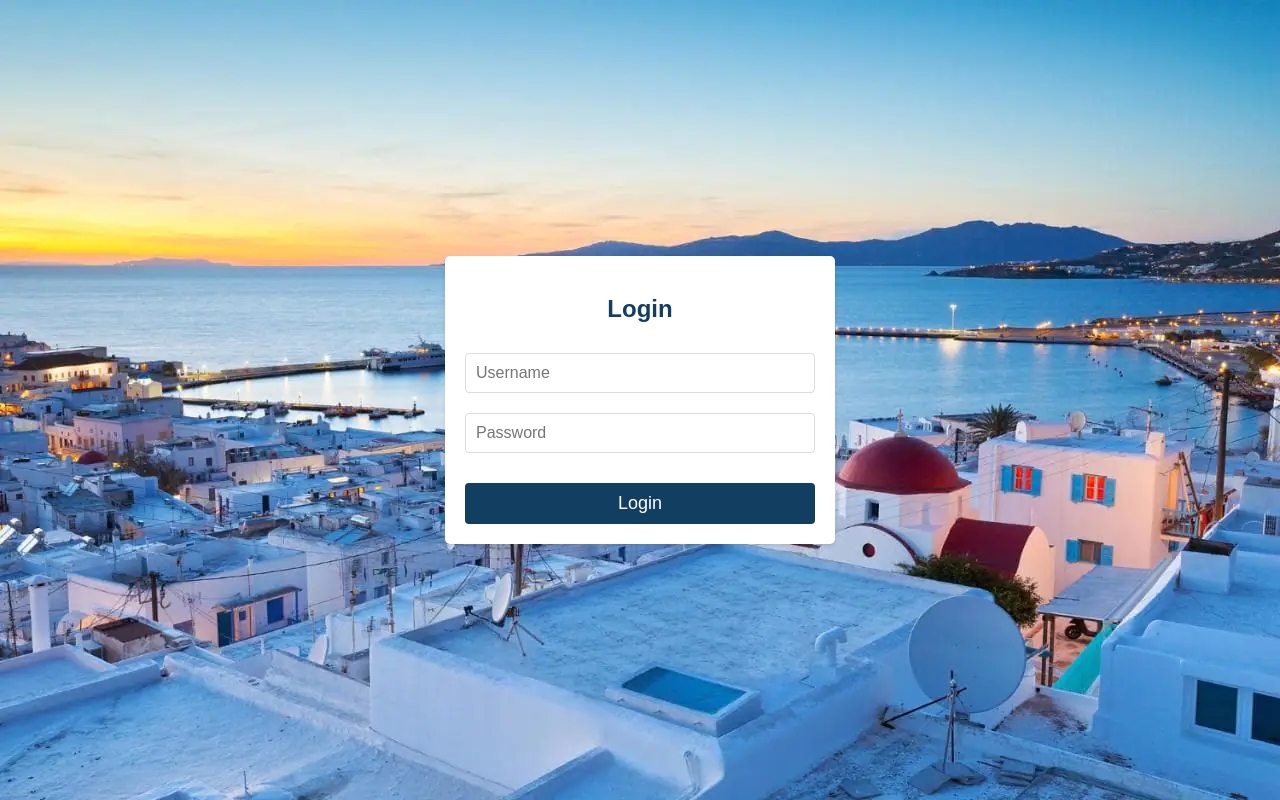
After one commit to birtyq256/VIPVoyage, a Flask app: page /login in a window 1280 px wide. The commit adds this page. Run offline with Flask 3, Linux system fonts and the light colour scheme.

Commit message:
Admin Login

```diff
--- a/app.py
+++ b/app.py
@@ -1,22 +1,63 @@
-from flask import Flask, render_template, request, url_for
+from flask import Flask, redirect, render_template, request, url_for, flash, session
 
 app = Flask(__name__)
+app.secret_key = 'ein_sicherer_schlüssel'
+
+# Festgelegte Anmeldeinformationen des Admins
+ADMIN_USERNAME = 'William.Batling'
+ADMIN_PASSWORD = 'VipVoyage'
 
 @app.route('/')
 def home():
     return render_template('home.html')
 
+@app.route('/login', methods=['GET', 'POST'])
+def login():
+    if request.method == 'POST':
+        username = request.form['username']
+        password = request.form['password']
+        if username == ADMIN_USERNAME and password == ADMIN_PASSWORD:
+            session['admin_logged_in'] = True
+            flash('Erfolgreich eingeloggt.')
+            return redirect(url_for('booking_overview'))  # Geändert zu 'booking_overview'
+        else:
+            flash('Falscher Benutzername oder Passwort. Bitte versuchen Sie es erneut.')
+    return render_template('login.html')
+
+@app.route('/booking-overview')
+def booking_overview():
+    if not session.get('admin_logged_in'):
+        flash('Bitte loggen Sie sich zuerst ein.')
+        return redirect(url_for('login'))
+    # Hier würden Sie Ihre Logik einfügen, um die Buchungsanfragen aus der Datenbank zu holen
+    booking_requests = []  # Platzhalter für Datenbankabfrage
+    return render_template('booking_overview.html', booking_requests=booking_requests)
+
+@app.route('/logout')
+def logout():
+    session.pop('admin_logged_in', None)
+    flash('Sie wurden erfolgreich ausgeloggt.')
+    return redirect(url_for('home'))
 
 @app.route('/inquiryoption')
 def inquiry_option():
+    # Sicherstellen, dass der Admin eingeloggt ist
+    if not session.get('admin_logged_in'):
+        return redirect(url_for('login'))
     return render_template('inquiryoption.html')
 
 @app.route('/inquiryform-a')
 def inquiryform_a():
+    # Sicherstellen, dass der Admin eingeloggt ist
+    if not session.get('admin_logged_in'):
+        return redirect(url_for('login'))
     return render_template('inquiryform-a.html')
 
 @app.route('/inquiryform-t')
 def inquiryform_t():
+    # Sicherstellen, dass der Admin eingeloggt ist
+    if not session.get('admin_logged_in'):
+        return redirect(url_for('login'))
     return render_template('inquiryform-t.html')
 
 
--- /dev/null
+++ b/static/css/login.css
@@ -0,0 +1,62 @@
+/* login.css */
+
+body {
+    font-family: Arial, sans-serif;
+    background-image: url('../images/background.jpg'); /* Pfad ggf. anpassen */
+    background-size: cover;
+    background-position: center;
+    background-repeat: no-repeat;
+    background-attachment: fixed;
+    margin: 0;
+    padding: 0;
+    height: 100vh;
+    display: flex;
+    justify-content: center;
+    align-items: center;
+}
+
+.login-container {
+    background-color: white;
+    padding: 20px;
+    border-radius: 5px;
+    box-shadow: 0 2px 4px rgba(0, 0, 0, 0.1);
+    width: 350px; /* Breite der Login-Box */
+}
+
+h2 {
+    text-align: center;
+    color: #123F61; /* Farbe des Titels wie auf dem Home-Screen */
+    font-family: 'Skia-Regular_Bold', sans-serif;
+    margin-bottom: 20px; /* Abstand unter dem Titel */
+}
+
+form {
+    display: flex;
+    flex-direction: column;
+}
+
+input[type="text"],
+input[type="password"] {
+    padding: 10px;
+    margin: 10px 0;
+    border: 1px solid #ddd;
+    border-radius: 4px;
+    font-size: 16px; /* Größere Schriftart für bessere Lesbarkeit */
+}
+
+button {
+    padding: 10px;
+    background-color: #123F61; /* Farbe des Buttons wie auf dem Home-Screen */
+    color: white;
+    border: none;
+    border-radius: 25px; /* Abgerundete Ecken wie beim Inquiry-Button */
+    cursor: pointer;
+    font-family: 'Skia-Regular', sans-serif;
+    font-size: 18px; /* Größere Schriftart für den Button-Text */
+    margin-top: 20px; /* Abstand über dem Button */
+    transition: background-color 0.3s ease; /* Übergangseffekt */
+}
+
+button:hover {
+    background-color: #0a2c42; /* Dunklere Farbe beim Hover */
+}
--- /dev/null
+++ b/templates/login.html
@@ -0,0 +1,77 @@
+<!DOCTYPE html>
+<html lang="en">
+<head> <link rel="stylesheet" href="{{ url_for('static', filename='css/login.css') }}">
+<meta charset="UTF-8">
+<meta name="viewport" content="width=device-width, initial-scale=1.0">
+<title>Login Page</title>
+<style>
+    body {
+        font-family: Arial, sans-serif;
+        background-color: #f4f4f4;
+        margin: 0;
+        padding: 0;
+        height: 100vh;
+        display: flex;
+        justify-content: center;
+        align-items: center;
+    }
+
+    .login-container {
+        background-color: white;
+        padding: 20px;
+        border-radius: 5px;
+        box-shadow: 0 2px 4px rgba(0, 0, 0, 0.1);
+    }
+
+    h2 {
+        text-align: center;
+    }
+
+    form {
+        display: flex;
+        flex-direction: column;
+    }
+
+    input[type="text"],
+    input[type="password"] {
+        padding: 10px;
+        margin: 10px 0;
+        border: 1px solid #ddd;
+        border-radius: 4px;
+    }
+
+    button {
+        padding: 10px;
+        background-color: #123F61;
+        color: white;
+        border: none;
+        border-radius: 4px;
+        cursor: pointer;
+    }
+
+    button:hover {
+        background-color: #0a2c42;
+    }
+</style>
+</head>
+<body>
+    <div class="login-container">
+        <h2>Login</h2>
+        <!-- Zeige Flash-Nachrichten, die von Flask gesendet wurden -->
+        {% with messages = get_flashed_messages() %}
+          {% if messages %}
+            <div id="flash-messages">
+              {% for message in messages %}
+                <p style="color:red;">{{ message }}</p>
+              {% endfor %}
+            </div>
+          {% endif %}
+        {% endwith %}
+        <form action="{{ url_for('login') }}" method="post">
+            <input type="text" name="username" placeholder="Username" required>
+            <input type="password" name="password" placeholder="Password" required>
+            <button type="submit">Login</button>
+        </form>
+    </div>
+</body>
+</html>
```
Also changed, not shown: templates/booking_overview.html (added, +67 -0 lines), templates/home.html (+4 -4 lines), static/css/booking_overview.css (added), static/images/out.png (added).
